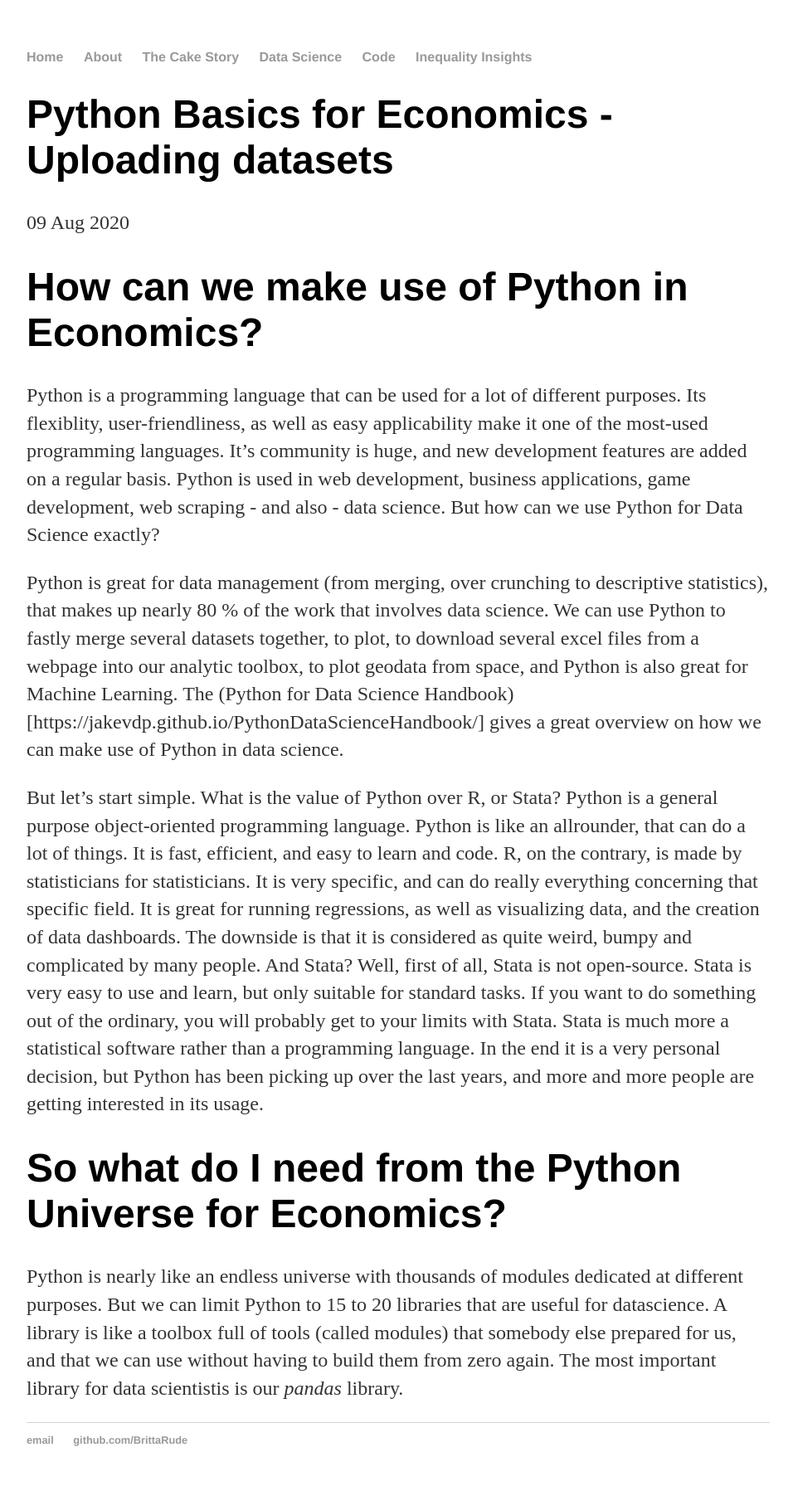
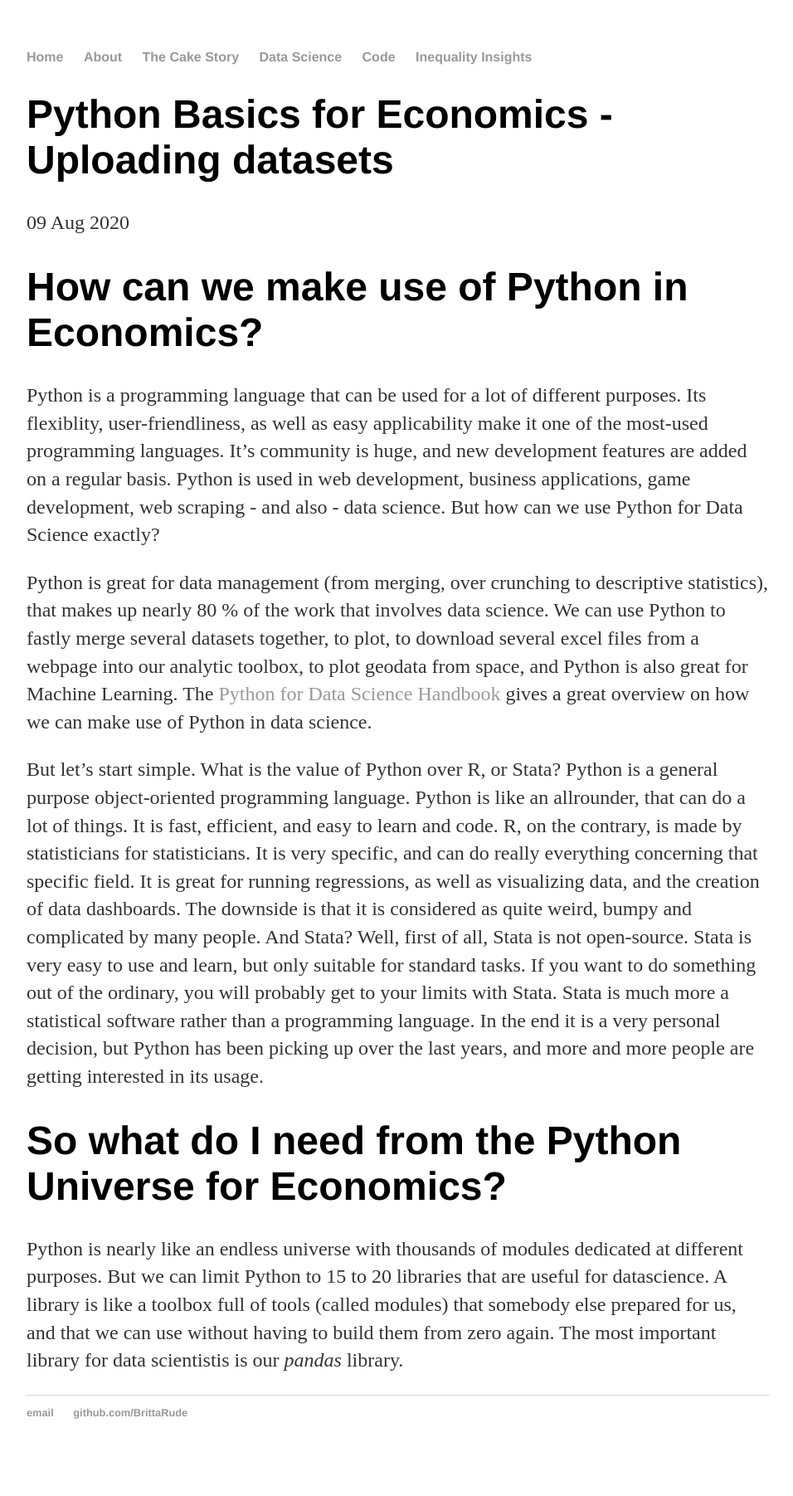
Before and after one commit to BrittaRude/BrittaRude.github.io, a Jekyll site: the page built from inputs_code/_posts/2020-08-09-britta-rude-basic-python-for-economics.md, in a window 1280 px wide. Shown: the whole page at 83% size, without its empty margins (160-1116 px from the left). Built offline with Jekyll 4.4.1, drawn with Linux system fonts in a browser that asks for light colours; after the commit the page ends 1770 px from its top, so only the background shows below that.

Commit message:
Update 2020-08-09-britta-rude-basic-python-for-economics.md

```diff
--- a/inputs_code/_posts/2020-08-09-britta-rude-basic-python-for-economics.md
+++ b/inputs_code/_posts/2020-08-09-britta-rude-basic-python-for-economics.md
@@ -8,7 +8,7 @@ date: 2020-08-09
 
 Python is a programming language that can be used for a lot of different purposes. Its flexiblity, user-friendliness, as well as easy applicability make it one of the most-used programming languages. It's community is huge, and new development features are added on a regular basis. Python is used in web development, business applications, game development, web scraping - and also - data science. But how can we use Python for Data Science exactly?
 
-Python is great for data management (from merging, over crunching to descriptive statistics), that makes up nearly 80 % of the work that involves data science. We can use Python to fastly merge several datasets together, to plot, to download several excel files from a webpage into our analytic toolbox, to plot geodata from space, and Python is also great for Machine Learning. The (Python for Data Science Handbook)[https://jakevdp.github.io/PythonDataScienceHandbook/] gives a great overview on how we can make use of Python in data science.
+Python is great for data management (from merging, over crunching to descriptive statistics), that makes up nearly 80 % of the work that involves data science. We can use Python to fastly merge several datasets together, to plot, to download several excel files from a webpage into our analytic toolbox, to plot geodata from space, and Python is also great for Machine Learning. The [Python for Data Science Handbook](https://jakevdp.github.io/PythonDataScienceHandbook/) gives a great overview on how we can make use of Python in data science.
 
 But let's start simple. What is the value of Python over R, or Stata? Python is a general purpose object-oriented programming language. Python is like an allrounder, that can do a lot of things. It is fast, efficient, and easy to learn and code. R, on the contrary, is made by statisticians for statisticians. It is very specific, and can do really everything concerning that specific field. It is great for running regressions, as well as visualizing data, and the creation of data dashboards. The downside is that it is considered as quite weird, bumpy and complicated by many people. And Stata? Well, first of all, Stata is not open-source. Stata is very easy to use and learn, but only suitable for standard tasks. If you want to do something out of the ordinary, you will probably get to your limits with Stata. Stata is much more a statistical software rather than a programming language. In the end it is a very personal decision, but Python has been picking up over the last years, and more and more people are getting interested in its usage.
 
```
